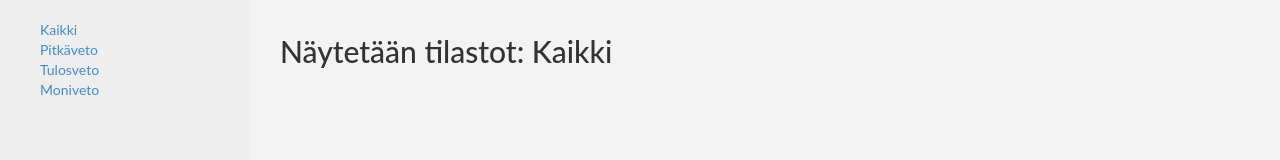
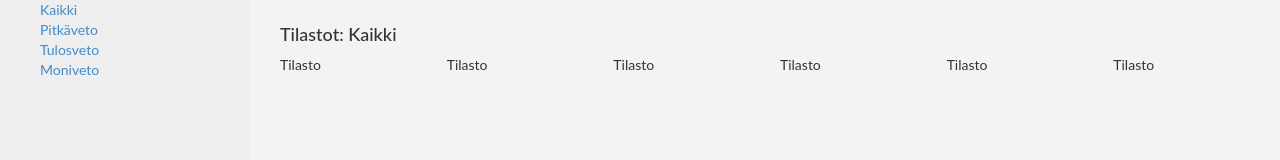
Before and after one commit to miklu/vedonlyontiseuranta, a website: page public/index.html in a window 1280 px wide. Drawn offline with Linux system fonts and the light colour scheme.

Commit message:
Layout tilastoille

```diff
--- a/public/index.html
+++ b/public/index.html
@@ -27,8 +27,16 @@
       <div class="container-fluid">
         <div class="row">
           <div class="col-md-12">
-            <h2>Näytetään tilastot: <span data-bind="text: Tilastot.kategoria().nimi"></span></h2>
+            <h4>Tilastot: <span data-bind="text: Tilastot.kategoria().nimi"></span></h4>
           </div>
+        </div>
+        <div class="row">
+          <div class="col-md-2">Tilasto</div>
+          <div class="col-md-2">Tilasto</div>
+          <div class="col-md-2">Tilasto</div>
+          <div class="col-md-2">Tilasto</div>
+          <div class="col-md-2">Tilasto</div>
+          <div class="col-md-2">Tilasto</div>
         </div>
       </div>
     </div>
--- a/public/scripts/Tilastot.js
+++ b/public/scripts/Tilastot.js
@@ -10,5 +10,4 @@ var Tilastot = function() {
     console.log('Tilastojen nimi:' + newValue.nimi);
     console.log('Tilastojen url:' + newValue.url);
   });
-  console.log('Haetaan tilastot osoitteesta: ' + self.kategoria().url);
 };
--- a/public/styles/styles.css
+++ b/public/styles/styles.css
@@ -61,5 +61,4 @@ body {
 ***********************************************/
 .sidebar-nav {
   list-style: none;
-  margin-top: 20px;
 }
```
